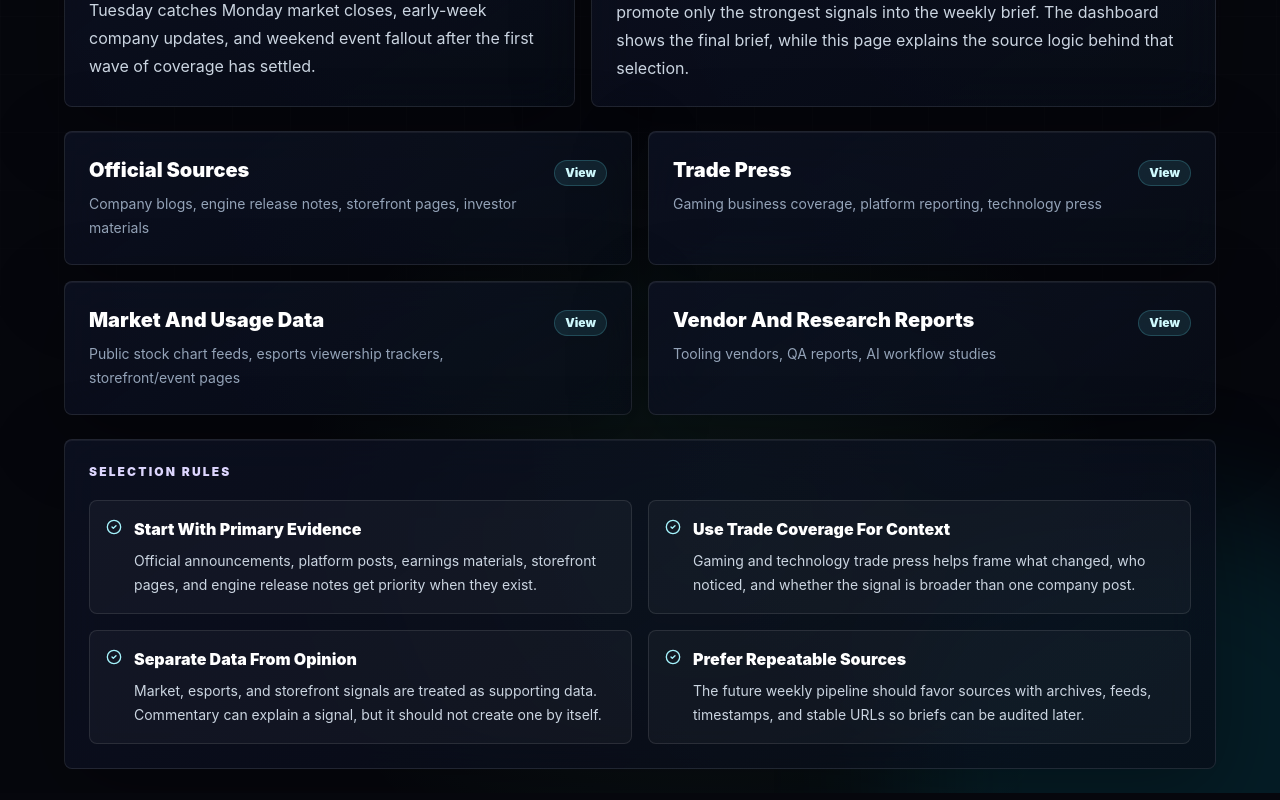
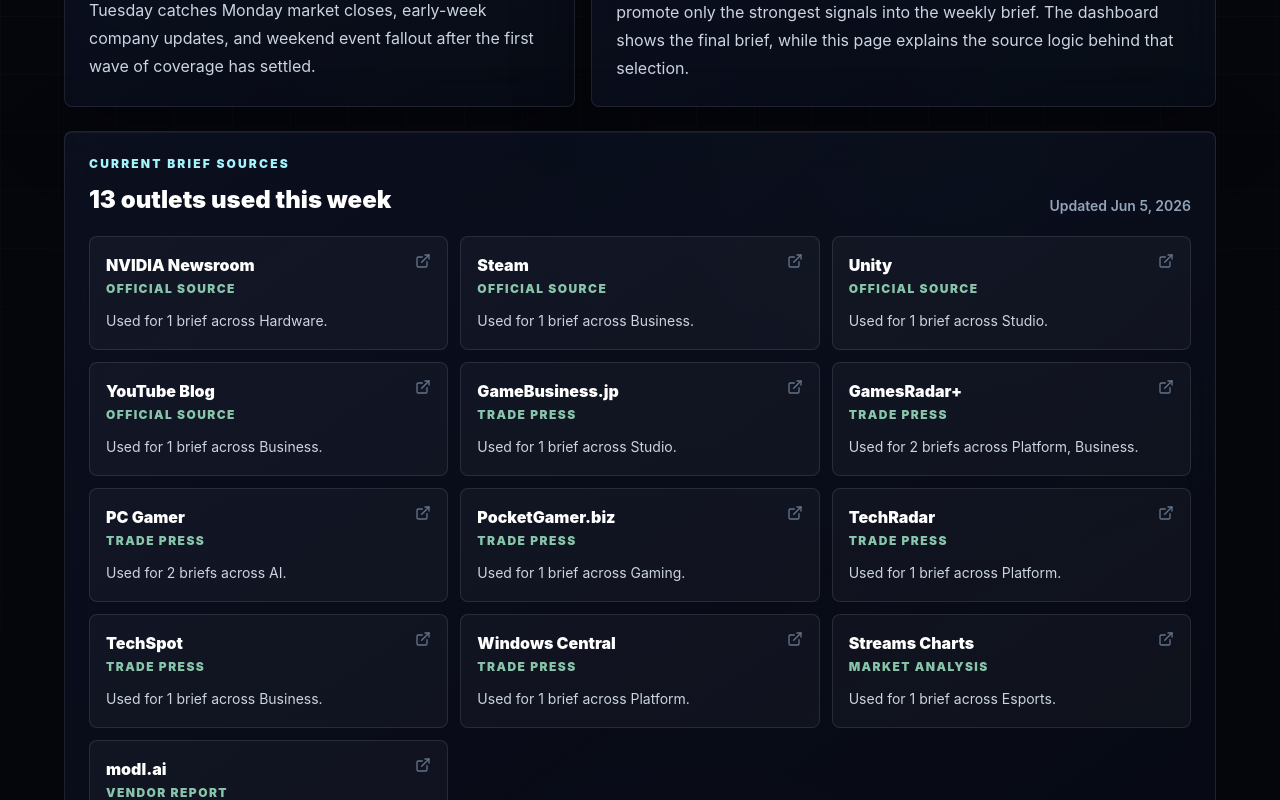
Before and after one commit to ethankim417/LoreEngine, a Next.js app: page /sources in a window 1280 px wide. Shown: the part 680-1480 px from the top of the page. Built offline with nearby package versions, Linux system fonts and the light colour scheme.

Commit message:
List current brief sources

```diff
--- a/app/sources/page.tsx
+++ b/app/sources/page.tsx
@@ -1,7 +1,7 @@
 import Link from "next/link";
 import type { ReactNode } from "react";
-import { ArrowLeft, CalendarDays, CheckCircle2, Clock3, Database, ShieldCheck } from "lucide-react";
-import { articles, sourceCredibilityTypes } from "@/data/articles";
+import { ArrowLeft, CalendarDays, CheckCircle2, Clock3, Database, ExternalLink, ShieldCheck } from "lucide-react";
+import { articles, sourceCredibilityTypes, type ArticleCategory, type SourceCredibility } from "@/data/articles";
 import { sourcePrinciples, sourceTiers, weeklyBriefCadence } from "@/data/sourceStrategy";
 import { formatDate } from "@/lib/format";
 
@@ -14,6 +14,7 @@
   const activeSourceTypes = sourceCredibilityTypes.filter((type) =>
     articles.some((article) => article.sourceCredibility === type)
   );
+  const briefSources = getBriefSources();
 
   return (
     <main className="relative min-h-screen overflow-hidden px-4 py-6 sm:px-6 lg:px-8">
@@ -95,6 +96,48 @@
           </div>
         </section>
 
+        <section className="glass-panel rounded-lg p-5 sm:p-6">
+          <div className="flex flex-col gap-2 sm:flex-row sm:items-end sm:justify-between">
+            <div>
+              <p className="text-xs font-black uppercase tracking-[0.18em] text-cyan-200">
+                Current Brief Sources
+              </p>
+              <h2 className="mt-3 font-display text-2xl font-black text-white">
+                {sourceCount} outlets used this week
+              </h2>
+            </div>
+            <p className="text-sm font-semibold text-slate-400">
+              Updated {formatDate(weeklyBriefCadence.snapshotDate)}
+            </p>
+          </div>
+
+          <div className="mt-5 grid gap-3 md:grid-cols-2 xl:grid-cols-3">
+            {briefSources.map((source) => (
+              <a
+                key={source.name}
+                href={source.url}
+                target="_blank"
+                rel="noreferrer"
+                className="premium-hover group rounded-lg border border-white/10 bg-white/[0.035] p-4 transition hover:border-cyan-300/28 hover:bg-white/[0.055]"
+              >
+                <div className="flex items-start justify-between gap-3">
+                  <div>
+                    <h3 className="font-display text-base font-black text-white">{source.name}</h3>
+                    <p className="mt-1 text-xs font-black uppercase tracking-[0.12em] text-emerald-200/80">
+                      {source.credibility}
+                    </p>
+                  </div>
+                  <ExternalLink className="h-4 w-4 shrink-0 text-slate-500 transition group-hover:text-cyan-100" />
+                </div>
+                <p className="mt-3 text-sm leading-6 text-slate-300">
+                  Used for {source.articleCount} brief{source.articleCount === 1 ? "" : "s"} across{" "}
+                  {source.categories.join(", ")}.
+                </p>
+              </a>
+            ))}
+          </div>
+        </section>
+
         <section className="grid gap-4 lg:grid-cols-2">
           {sourceTiers.map((tier) => (
             <details key={tier.tier} className="glass-panel group rounded-lg p-5 sm:p-6">
@@ -137,6 +180,53 @@
   );
 }
 
+function getBriefSources() {
+  const sourceMap = new Map<
+    string,
+    {
+      name: string;
+      credibility: SourceCredibility;
+      url: string;
+      articleCount: number;
+      categories: Set<ArticleCategory>;
+    }
+  >();
+
+  articles.forEach((article) => {
+    const existing = sourceMap.get(article.source);
+
+    if (existing) {
+      existing.articleCount += 1;
+      existing.categories.add(article.category);
+      return;
+    }
+
+    sourceMap.set(article.source, {
+      name: article.source,
+      credibility: article.sourceCredibility,
+      url: article.sourceUrl,
+      articleCount: 1,
+      categories: new Set([article.category])
+    });
+  });
+
+  return Array.from(sourceMap.values())
+    .map((source) => ({
+      ...source,
+      categories: Array.from(source.categories)
+    }))
+    .sort((a, b) => {
+      const tierDelta =
+        sourceCredibilityTypes.indexOf(a.credibility) - sourceCredibilityTypes.indexOf(b.credibility);
+
+      if (tierDelta !== 0) {
+        return tierDelta;
+      }
+
+      return a.name.localeCompare(b.name);
+    });
+}
+
 function SourceStat({
   icon,
   label,
```
